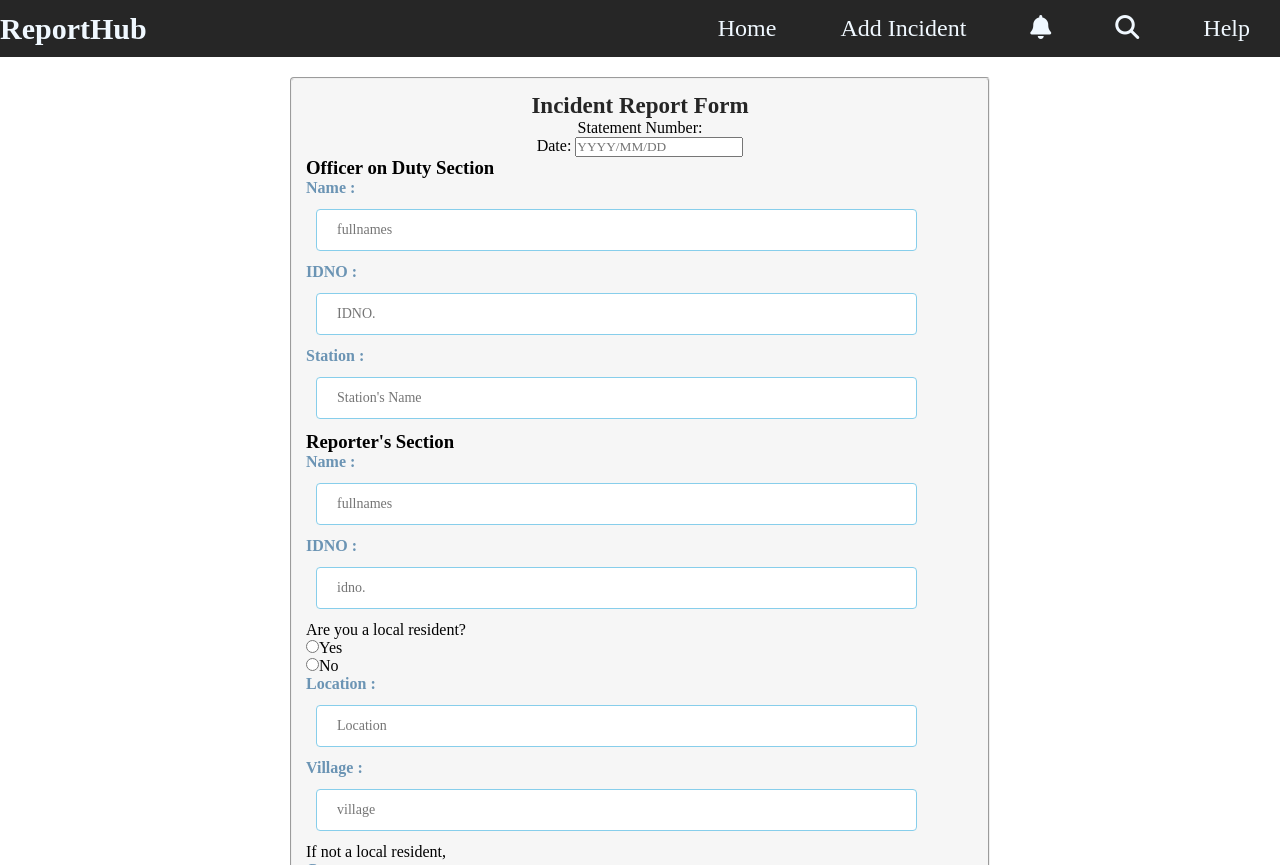
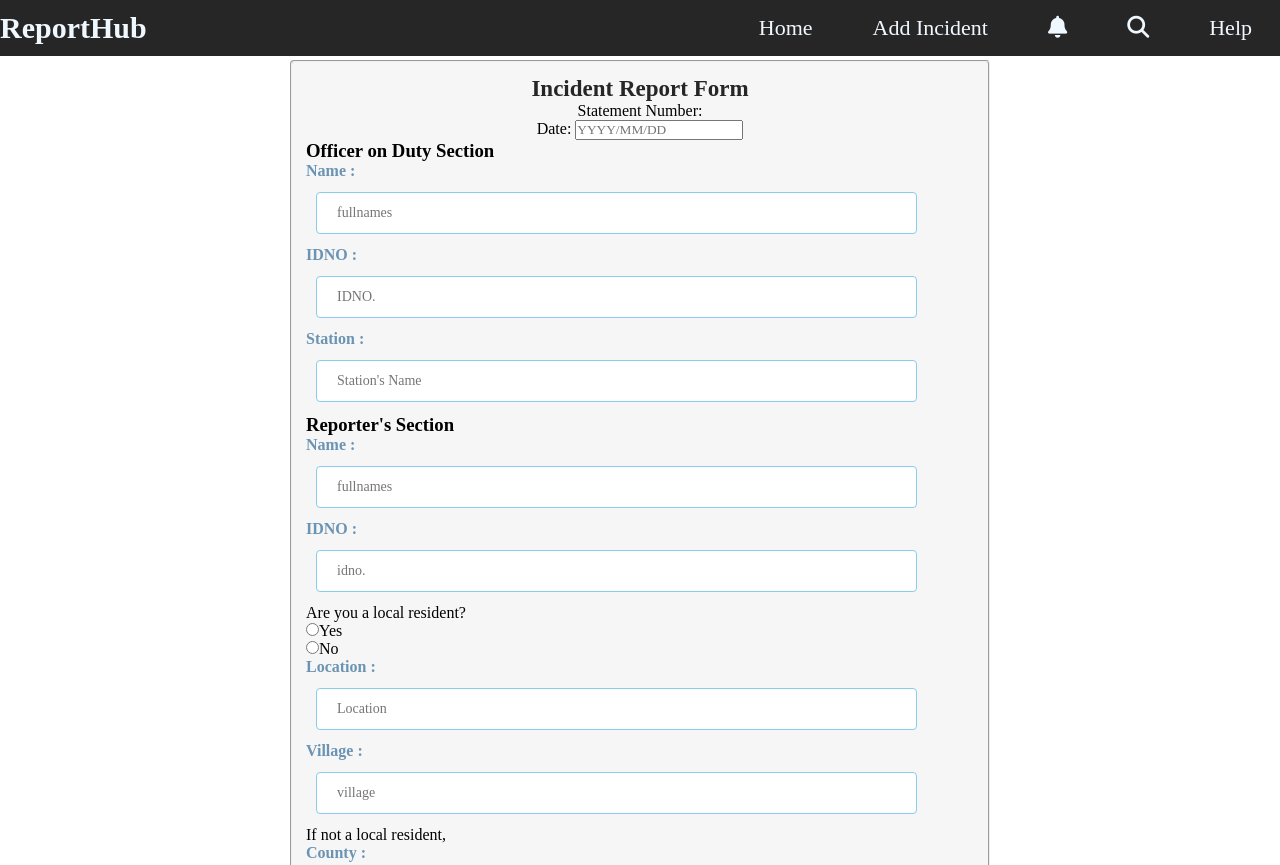
Before and after one commit to tech-titans23/Incident-response-web-app, a plain HTML site: page index.html in a window 1280 px wide. Shown: the top 865 px of the page. Drawn offline with Linux system fonts and the light colour scheme.

Commit message:
styled incident form

```diff
--- a/styles.css
+++ b/styles.css
@@ -13,6 +13,9 @@ nav{
     justify-content: space-between;
     flex-wrap: wrap;
     background-color: #262626;
+    position: fixed;
+    top: 0;
+    width: 100%;
 }
 .logo{
     width: 300px;
@@ -23,12 +26,12 @@ nav{
 nav ul li{
     display: inline-block;
     list-style: none;
-    margin: 15px 20px;
+    margin: 15px 18px;
 
 }
 nav ul li a{
     color:#f0f8ff;
-    font-size: 24px;
+    font-size: 22px;
     text-decoration: none;
     position: relative;
 }
@@ -54,7 +57,7 @@ nav ul a:hover{
 #register{
     width: 700px;
     /* align-items: center; */
-    margin-top: 20px;
+    margin-top: 60px;
     display: block;
     margin-left: auto;
     margin-right: auto;
```
